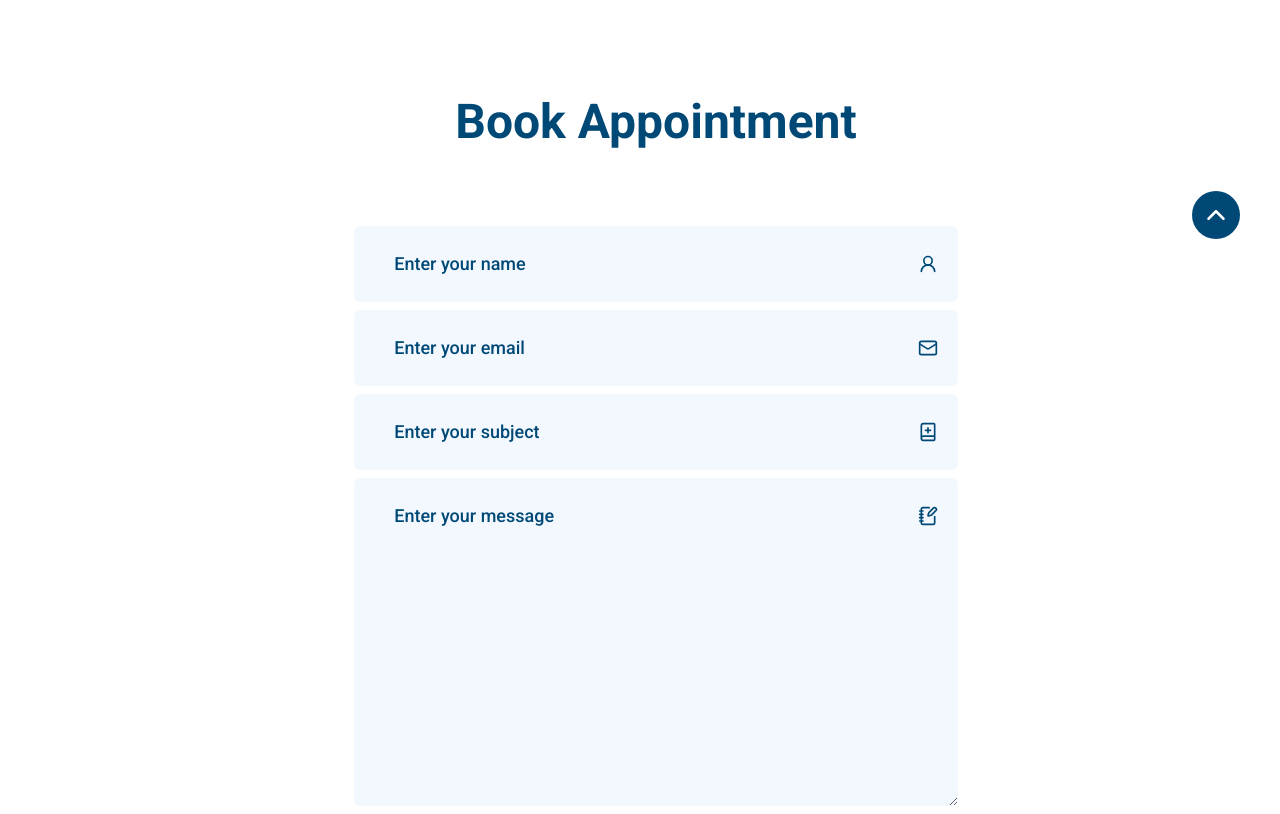
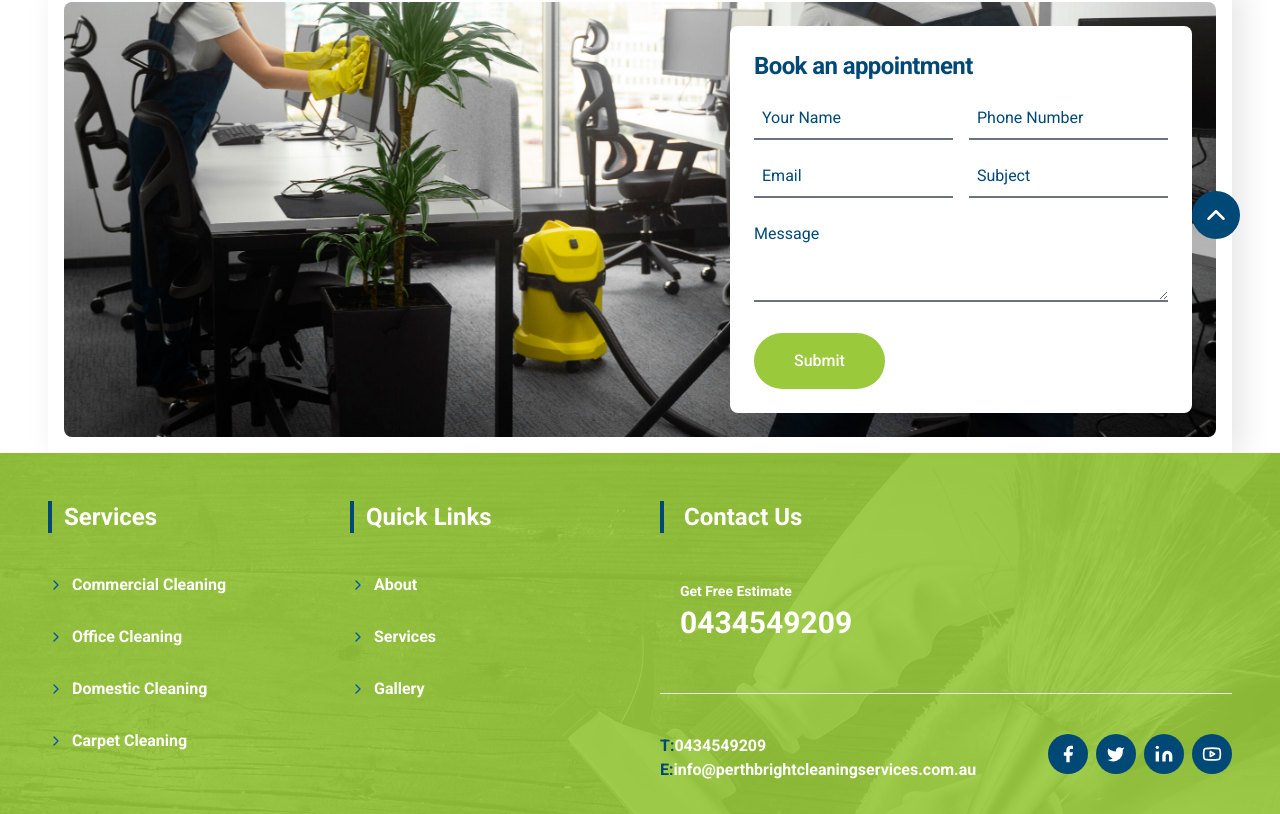
Before and after one commit to ashraf571/cleaning-app, a Next.js app: page /appointment in a window 1280 px wide. Shown: the part 521-1335 px from the top of the page. Built offline with nearby package versions, Linux system fonts and the light colour scheme.

Commit message:
fix new fixes and change color theme

```diff
--- a/app/appointment/page.tsx
+++ b/app/appointment/page.tsx
@@ -8,8 +8,13 @@ const page = () => {
   return (
     <div>
       <HeroArea />
-      <div className="relative  max-lg:px-4 z-10 flex justify-center ">
+      {/* <div className="relative  max-lg:px-4 z-10 flex justify-center "> */}
+      <div
+        className="relative flex justify-center p-4 mx-6 md:mx-12"
+        style={{ boxShadow: "10px 3px 30px rgba(0, 0, 0, 0.10)" }}
+      >
         <ContactForm isAppointment={true} />
+        {/* </div> */}
       </div>
     </div>
   );
--- a/components/atoms/InputField/InputField.tsx
+++ b/components/atoms/InputField/InputField.tsx
@@ -19,7 +19,7 @@ const InputField = (props: InputFieldIF) => {
       value={props.value}
       name={props.name}
       placeholder={props.placeholderText}
-      className={` text-lg w-full bg-lightGrey pl-10 py-6 font-medium text-cyanblue placeholder-cyanblue focus:outline-none rounded-md`}
+      className={` text-base w-full bg-none border-b-2 border-gray-500 p-2 text-cyanblue placeholder-cyanblue focus:outline-none`}
     />
   );
 };
--- a/components/molecules/AboutContentContainer/AboutContentContainer.tsx
+++ b/components/molecules/AboutContentContainer/AboutContentContainer.tsx
@@ -30,7 +30,7 @@ const AboutContentContainer = () => {
         <div className="flex justify-start">
           <Button
             onClick={() => router.push("/about")}
-            className="rounded-full text-cyanblue text-base font-semibold bg-skyblue hover:bg-skyblue px-8 md:px-12 py-3 md:py-8 hover:text-white"
+            className="bg-primarygreen hover:bg-primarygreen10 font-medium text-white py-4 px-10 text-center  rounded-full"
           >
             Read More
           </Button>
--- a/components/molecules/ContactForm/ContactForm.tsx
+++ b/components/molecules/ContactForm/ContactForm.tsx
@@ -9,102 +9,120 @@ const ContactForm = ({ isAppointment }: { isAppointment?: boolean }) => {
   const [signUpForm, setSignUpForm] = useState({
     name: "",
     subject: "",
+    phone: "",
     email: "",
     message: "",
   });
 
-  const [loading, seLoading] = useState(false);
-
-  const submitForm = async (e: { preventDefault: () => void }) => {
+  // const [loading, seLoading] = useState(false);
+  const [isLoading, setIsLoading] = useState(false)
+  const handleSubmit = async (e: { preventDefault: () => void }) => {
     e.preventDefault();
     const { name, email, subject, message: description } = signUpForm;
     if (!name || !email || !subject || !description) {
       alert("Please fill all the required field");
       return;
     }
-    seLoading(true);
+    setIsLoading(true);
 
     await sendContactEmail(signUpForm);
 
-    seLoading(false);
+    setIsLoading(false);
   };
   return (
-    <div className=" max-lg:w-full w-[60%] mt-10 md:mt-28  ">
-      <div className=" flex justify-center w-full max-lg:pl-0 pl-8 h-full  ">
-        <div className="flex flex-col gap-20 w-full lg:w-[82%] text-cyanblue ">
-          <div className="flex justify-center">
-            <Heading48
-              heading={isAppointment ? "Book Appointment" : "Contact Us"}
+    <div
+      className="w-full max-w-[1280px] rounded-lg sm:p-6 p-0 flex justify-end bg-cover bg-center bg-no-repeat "
+      style={{ backgroundImage: `url(/Images/full-shot-people-cleaning-office-scaled.jpg)` }}
+    >
+      <div className="space-y-4 w-full sm:w-auto sm:p-6 p-0 bg-white rounded-lg">
+        <div>
+          <h2 className=" text-cyanblue text-2xl font-semibold tracking-tight mb-1">
+            {isAppointment ? "Book an appointment" : "Contact us"}
+          </h2>
+          {/* <div className="h-0.5 w-16 bg-primary/90" /> */}
+        </div>
+
+        <form onSubmit={handleSubmit} className="space-y-6">
+          <div className="grid grid-cols-1 sm:grid-cols-2 gap-4">
+            <div className="space-y-1">
+              <InputField
+                // id="name"
+                type="text"
+                name="name"
+                value={signUpForm.name}
+                onChangeTest={(e: string) =>
+                  setSignUpForm({ ...signUpForm, name: e })
+                }
+                placeholderText="Your Name"
+              />
+            </div>
+            <div className="space-y-1">
+              <InputField
+                // id="phone"
+                name="phone"
+                type="tel"
+                value={signUpForm.phone}
+                onChangeTest={(e: string) =>
+                  setSignUpForm({ ...signUpForm, phone: e })
+                }
+                placeholderText="Phone Number"
+              />
+            </div>
+            <div className="space-y-1">
+            <InputField
+              // id="email"
+              name="email"
+              type="email"
+              value={signUpForm.email}
+              onChangeTest={(e: string) =>
+                setSignUpForm({ ...signUpForm, email: e })
+              }
+              placeholderText="Email"
+            />
+          </div>
+          <div className="space-y-1">
+            <InputField
+              // id="email"
+              name="subject"
+              type="text"
+              value={signUpForm.subject}
+              onChangeTest={(e: string) =>
+                setSignUpForm({ ...signUpForm, subject: e })
+              }
+              placeholderText="Subject"
+            />
+          </div>
+          </div>
+
+          <div className="space-y-1">
+            <textarea
+              id="message"
+              name="message"
+              value={signUpForm.message}
+              onChange={(e: { target: { value: string } }) =>
+                setSignUpForm({ ...signUpForm, message: e.target.value })
+              }
+              placeholder="Message"
+              className=" text-base text-cyanblue min-h-[80px] w-full border-b-2 placeholder-cyanblue border-gray-500 focus:outline-none"
+              required
             />
           </div>
 
-          <form onSubmit={submitForm} className="flex w-full flex-col gap-2">
-            <div className="relative">
-              <InputField
-                name={"name"}
-                value={signUpForm.name}
-                type={"text"}
-                onChangeTest={(e: string) =>
-                  setSignUpForm({ ...signUpForm, name: e })
-                }
-                placeholderText={"Enter your name"}
-              />
-
-              <UserRound size={20} className="absolute right-5 top-7" />
-            </div>
-
-            <div className="relative">
-              <InputField
-                name={"email"}
-                value={signUpForm.email}
-                type={"email"}
-                onChangeTest={(e: string) =>
-                  setSignUpForm({ ...signUpForm, email: e })
-                }
-                placeholderText={"Enter your email"}
-              />
-              <Mail size={20} className="absolute right-5 top-7" />
-            </div>
-
-            <div className="relative">
-              <InputField
-                name={"subject"}
-                value={signUpForm.subject}
-                type={"text"}
-                onChangeTest={(e: string) =>
-                  setSignUpForm({ ...signUpForm, subject: e })
-                }
-                placeholderText={"Enter your subject"}
-              />
-
-              <BookPlus size={20} className="absolute right-5 top-7" />
-            </div>
-
-            <div className="relative">
-              <textarea
-                className="text-lg w-full bg-lightGrey pl-10 py-6 font-medium placeholder-cyanblue focus:outline-none rounded-md"
-                rows={10}
-                onChange={(e: { target: { value: string } }) =>
-                  setSignUpForm({ ...signUpForm, message: e.target.value })
-                }
-                placeholder="Enter your message "
-                cols={40}
-                name="message"
-              ></textarea>
-
-              <NotebookPen size={20} className="absolute right-5 top-7" />
-            </div>
           <div className="">
             <button
-                disabled={loading}
-                className="bg-skyblue text-cyanblue py-[23px] px-[30px] text-center w-full rounded-md"
+              disabled={isLoading}
+              className="bg-primarygreen hover:bg-primarygreen10 font-medium text-white py-4 px-10 text-center  rounded-full"
               type="submit"
             >
-                Submit Request
+              {isLoading ? (
+
+                  "Sending..."
+                ) : (
+                  'Submit'
+                )}
             </button>
           </div>
         </form>
-        </div>
       </div>
     </div>
   );
--- a/components/organisms/ContactUsSection/ContactUsSection.tsx
+++ b/components/organisms/ContactUsSection/ContactUsSection.tsx
@@ -1,13 +1,12 @@
 import ContactForm from "@/components/molecules/ContactForm/ContactForm";
-import MapIfram from "@/components/molecules/MapIfram/MapIfram";
 import React from "react";
 
 const ContactUsSection = () => {
   return (
-    <div className="w-full flex justify-center items-center bg-red300 mt-12">
+    <div className="w-full flex justify-center items-center mt-12">
       <div className=" bg-green300 w-full flex justify-center items-center ">
         <div
-          className="flex flex-col gap-5 justify-center lg:flex-row lg:gap-14 w-full max-lg: p-4 pb-28 mx-6 md:mx-12 max-w-[1200px]"
+          className=" w-full max-lg: p-4 mx-6 md:mx-12 max-w-[1200px]"
           style={{ boxShadow: "10px 3px 30px rgba(0, 0, 0, 0.10)" }}
         >
           {/* <MapIfram /> */}
--- a/components/organisms/FooterSection/Footer.tsx
+++ b/components/organisms/FooterSection/Footer.tsx
@@ -9,9 +9,9 @@ import ContactUs from "./ContactUs";
 
 const Footer = () => {
   return (
-    <div className="relative bg-primarygreen">
+    <div className="relative bg-primarygreen bg-opacity-90">
       {/* Background Image */}
-      {/* <div className="absolute inset-0 -z-10">
+      <div className="absolute inset-0 -z-10">
         <Image
           src={footerImage}
           alt="Footer Background"
@@ -20,7 +20,7 @@ const Footer = () => {
           quality={100}
           priority // Optimize image for above-the-fold content
         />
-      </div> */}
+      </div>
 
       {/* Content Container */}
       <div className="relative z-10 mx-auto max-w-[1200px] px-4 md:px-2 py-12 text-white ">
--- a/components/organisms/HomeCarousel/HomeCarousel.tsx
+++ b/components/organisms/HomeCarousel/HomeCarousel.tsx
@@ -59,14 +59,14 @@ const HomeCarousel = () => {
 
                   <Button
                     onClick={() => router.push("/service")}
-                    className="font-semibold text-base text-white bg-lightblue rounded-full w-28 md:w-48 py-4 md:py-8 px-4 md:px-8 shadow-2xl hover:bg-orange "
+                    className=" w-28 md:w-48 rounded-full bg-primarygreen hover:bg-primarygreen10 font-medium text-white py-4 px-5 text-center  "
                   >
                     Our Services
                   </Button>
 
                   <Button
                     onClick={() => router.push("/appointment")}
-                    className="font-semibold text-base text-white bg-lightblue rounded-full w-48 md:w-56 py-4 md:py-8 px-4 md:px-8 shadow-2xl hover:bg-orange "
+                    className=" bg-primarygreen hover:bg-primarygreen10 font-medium text-white py-4 px-5 text-center rounded-full w-48 md:w-56 shadow-2xl  "
                   >
                     Book An Appointment
                   </Button>
--- a/tailwind.config.ts
+++ b/tailwind.config.ts
@@ -58,9 +58,9 @@ const config: Config = {
         navyblue: "#002542",
         lightyellow: "#ffd57f",
         classicNavy: "#0056b3",
-        primarygreen: "#00C000",
-        primarygreen10: "#008040",
-        primarygreen20 : "#008000",
+        primarygreen: "#9ACA3C",
+        primarygreen10: "#a3e327",
+        primarygreen20 : "#9ed631",
 
         card: {
           DEFAULT: "hsl(var(--card))",
```
Lines whose indentation alone changed are shown as unchanged.
